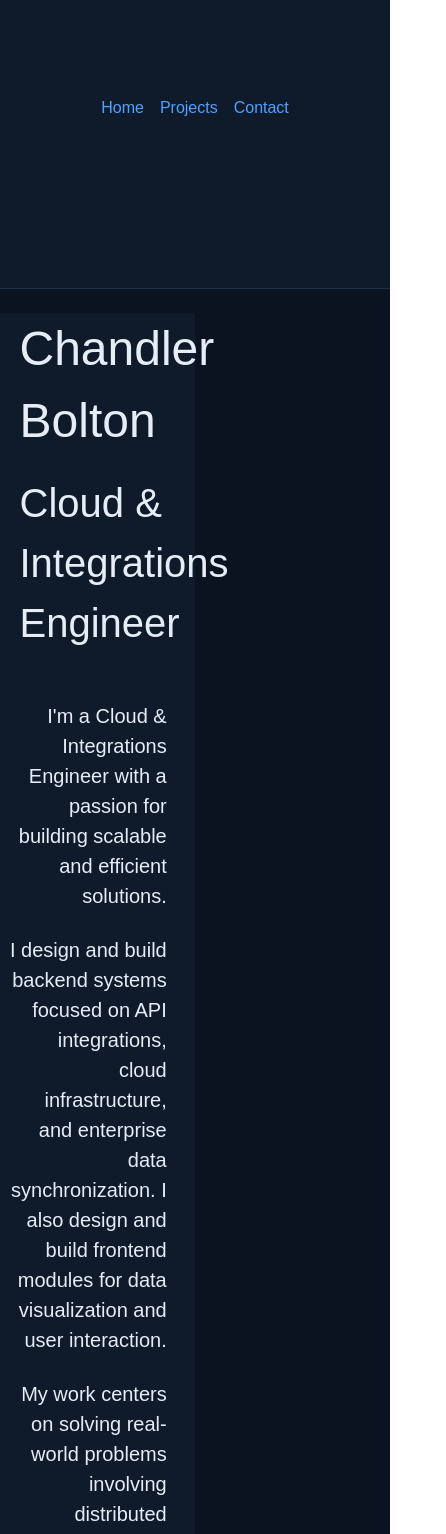
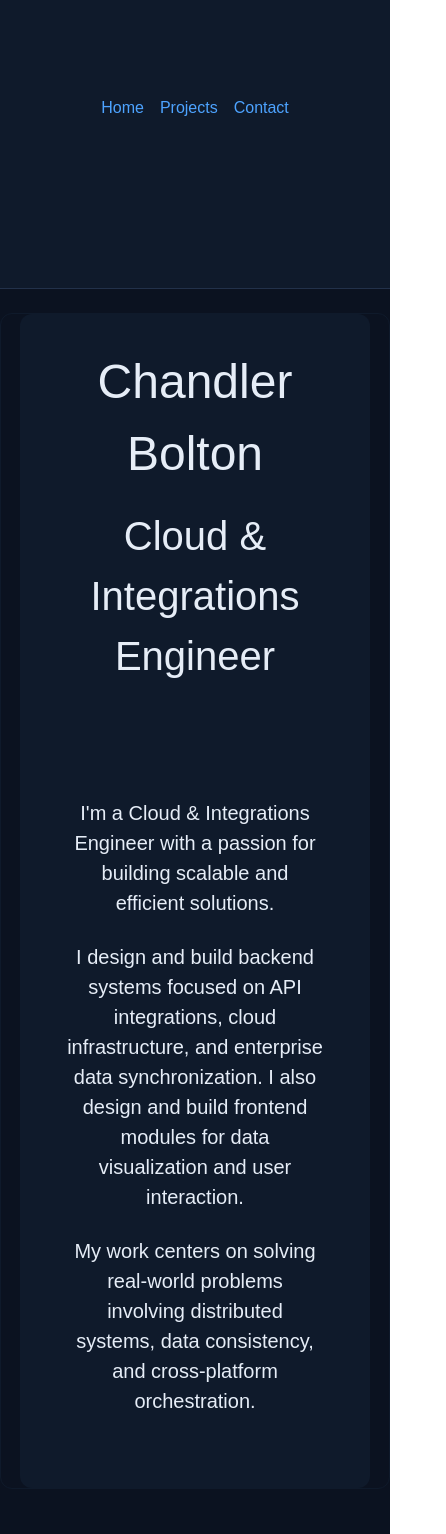
Before and after one commit to chandler-bolton/Portfolio, a Next.js app: page / in a window 390 px wide. Shown: the top 1534 px of the page, 446 px wide, since content can reach past the window. Built offline with nearby package versions, Linux system fonts and the light colour scheme.

Commit message:
FEAT: Tweaked mobile style issues

```diff
--- a/styles/main.css
+++ b/styles/main.css
@@ -506,12 +506,52 @@ header .homeLink {
     flex-direction: column;
   }
 
-  .skillsContainer parent {
+  .skillsContainer.parent {
     flex-direction: column;
+  }
+
+  .skillContainer {
+    width: 100%;
   }
 
   .hero {
     flex-direction: column;
+    border: 1px solid var(--bg-secondary);
+    border-radius: var(--border-radius);
   }
 
+  .hero-left,
+  .hero-right {
+    /* width: 100%; */
+    padding: 2rem;
+    text-align: center;
+  }
+
+  .hero-left, .hero-right {
+    align-items: center;
+    justify-content: center;
+    margin: 0 auto;
+    width: 90%;
+    align-items: center;
+    text-align: center !important;
+  }
+
+  .hero-left {
+    border-top-left-radius: var(--border-radius);
+    border-top-right-radius: var(--border-radius);
+  }
+
+  .hero-right {
+    border-bottom-left-radius: var(--border-radius);
+    border-bottom-right-radius: var(--border-radius);
+  }
+
+  .rightAlign {
+    text-align: center;
+    align-items: center;
+    justify-content: center;
+  }
+
+
+
 }
```
